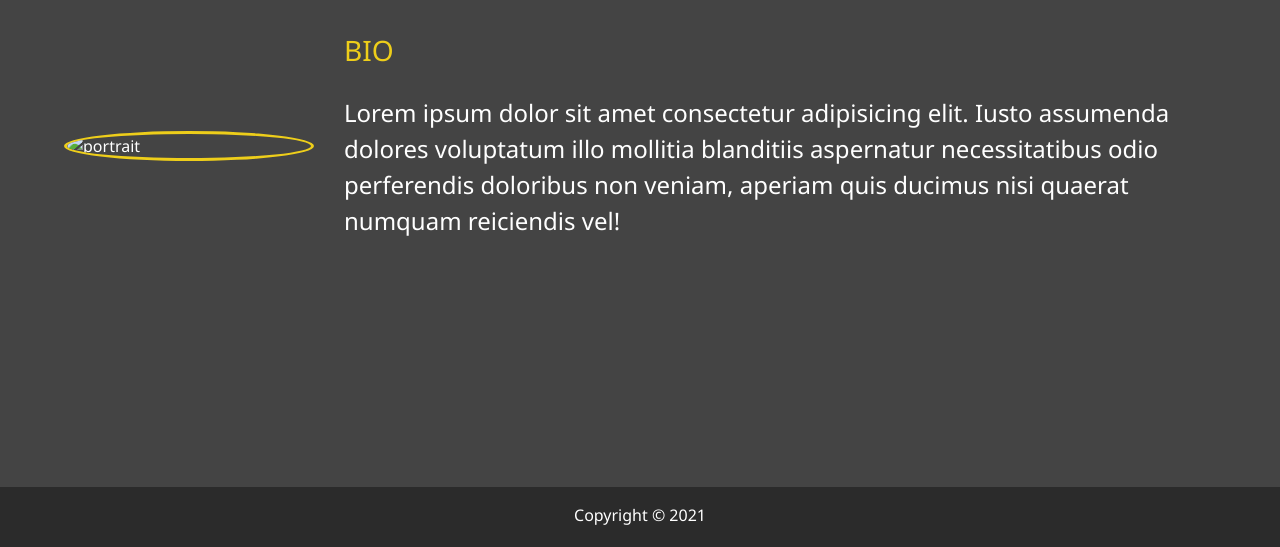
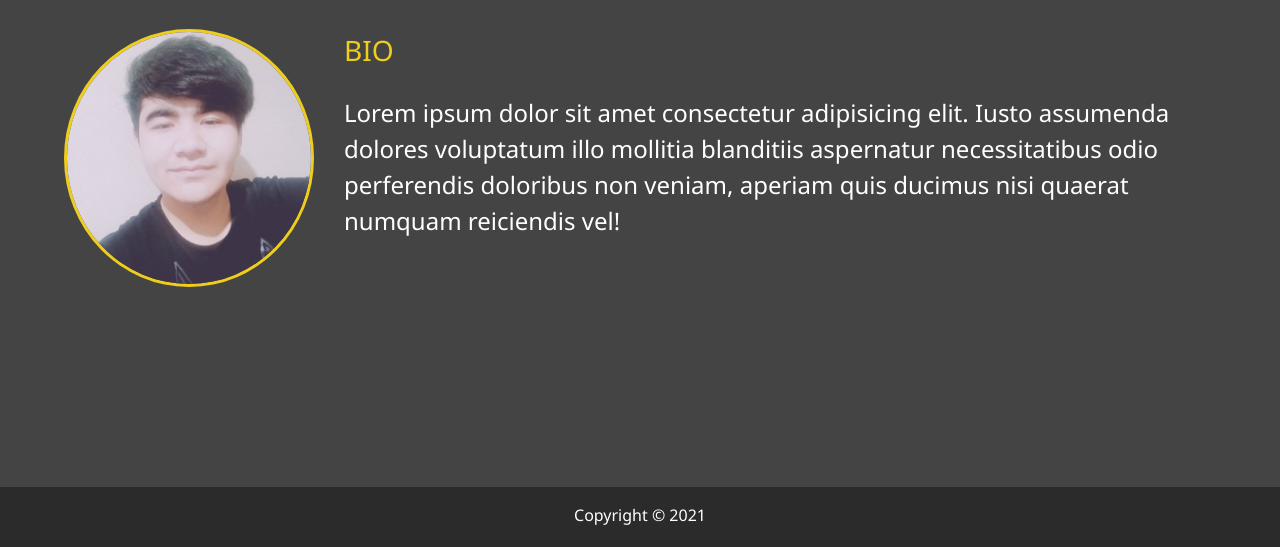
Before and after one commit to myaxyo/myaxyo.github.io, a plain HTML site: page about.html in a window 1280 px wide. Shown: the part 253-800 px from the top of the page. Drawn offline with Linux system fonts and the light colour scheme.

Commit message:
Update about.html

```diff
--- a/about.html
+++ b/about.html
@@ -48,7 +48,7 @@
 
 
         <div class="about-info">
-            <img src="../1 project/img/portrait.jpg" alt="portrait" class="bio-image">
+            <img src="/img/portrait.jpg" alt="portrait" class="bio-image">
 
 
             <div class="bio">
```
